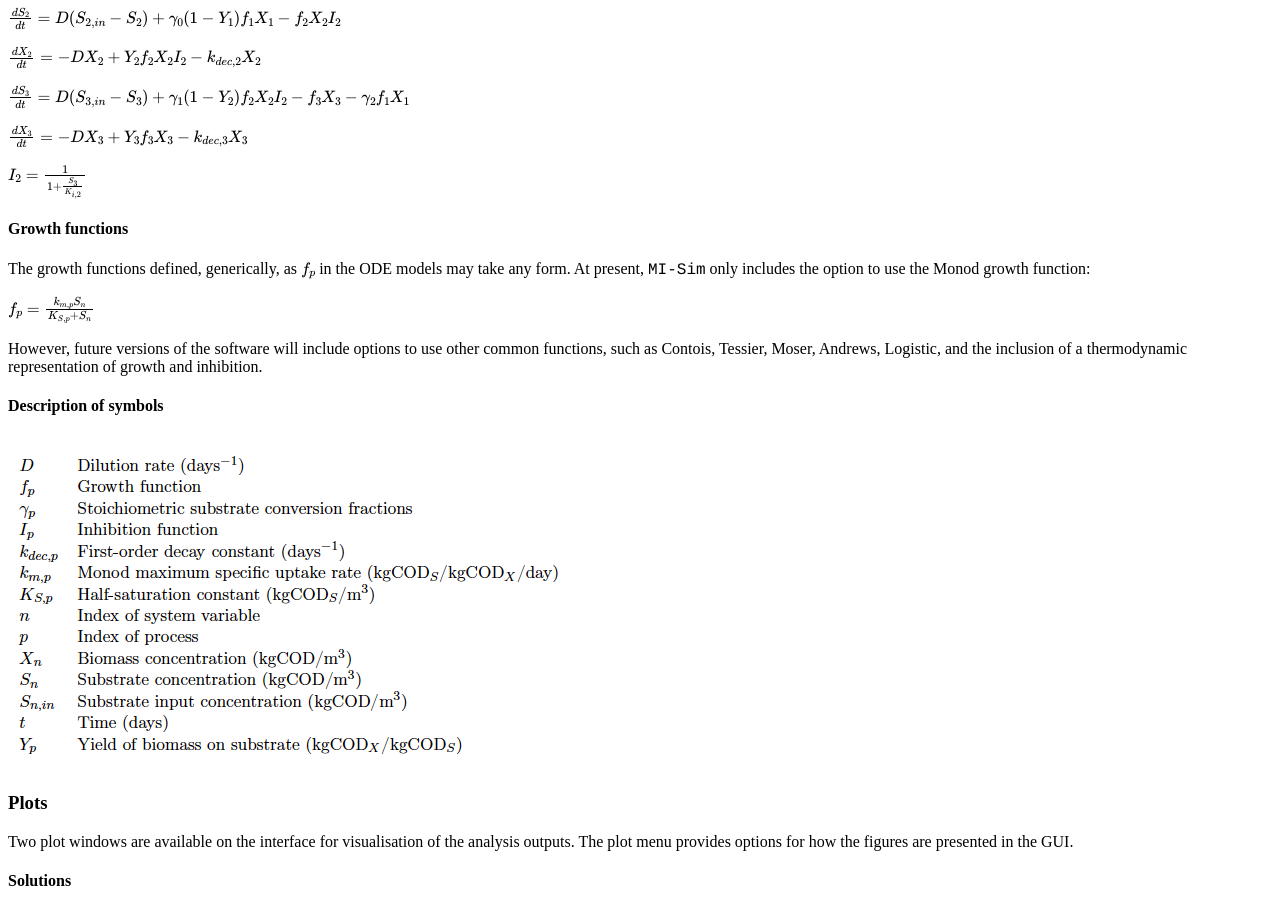
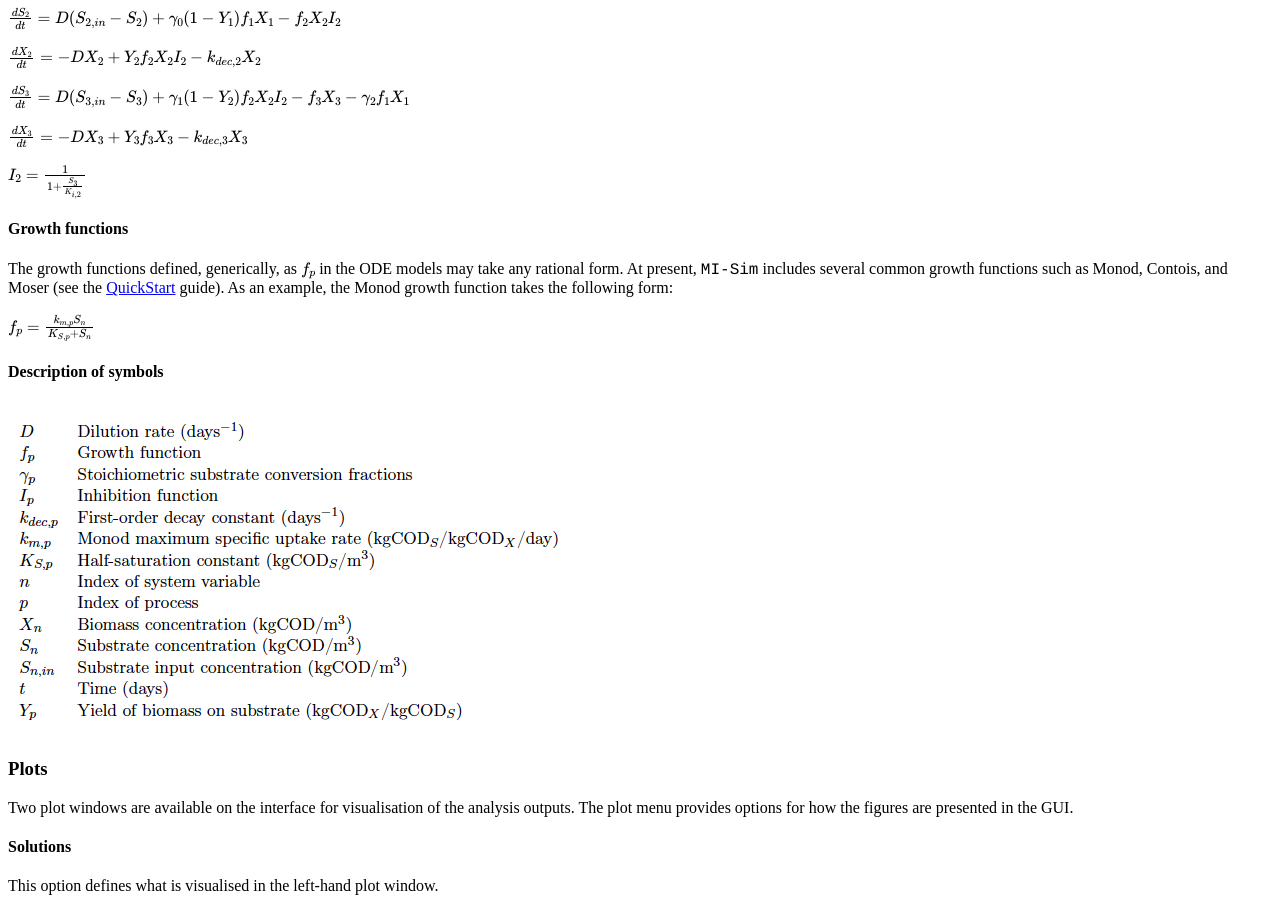
Before and after one commit to MI-SIM/MI-SIM.github.io, a Jekyll site: the page built from _posts/01-01-17-misiminterface.md, in a window 1280 px wide and 900 px high, scrolled down 6162 px. Built offline with Jekyll 4.4.1, drawn with Linux system fonts in a browser that asks for light colours; formulas are drawn with MathJax 3; a style sheet for code colours, icons or effects is not loaded.

```diff
--- a/_posts/01-01-17-misiminterface.md
+++ b/_posts/01-01-17-misiminterface.md
@@ -179,13 +179,11 @@
 
 #### <a name="gf"></a>Growth functions
 
-The growth functions defined, generically, as $f_p$ in the ODE models may take any form. At present, <span style="font-family:Courier;">MI-Sim</span> only includes
-the option to use the Monod growth function:
+The growth functions defined, generically, as $f_p$ in the ODE models may take any rational form. At present,
+<span style="font-family:Courier;">MI-Sim</span> includes several common growth functions such as Monod, Contois, and Moser (see the
+[QuickStart](http://mi-sim.github.io//doc/gettingstarted.html#qs) guide). As an example, the Monod growth function takes the following form:
 
 $f_{p} = \frac{k_{m,p}S_n}{K_{S,p}+S_n}$
-
-However, future versions of the software will include options to use other common functions, such as Contois, Tessier, Moser, Andrews, Logistic,
-and the inclusion of a thermodynamic representation of growth and inhibition.
 
 
 #### Description of symbols
```
Also changed, not shown: _posts/01-01-17-gettingstarted.md (+2 -2 lines).
